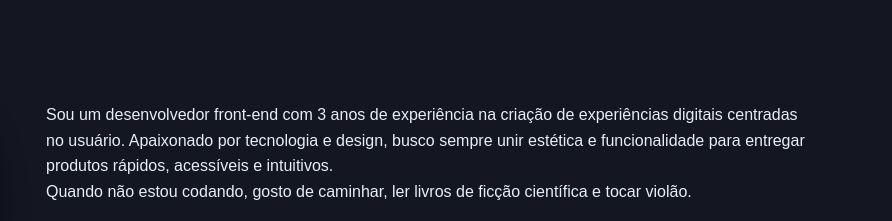
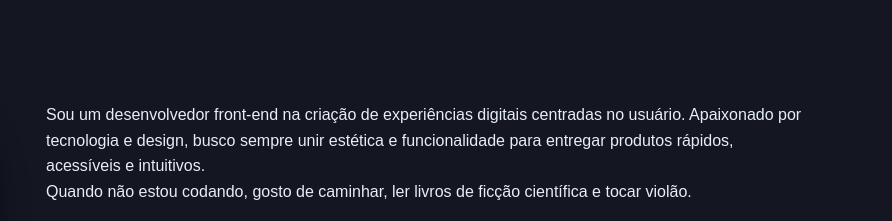
Before and after one commit to Joabsonbatista/joabsonbatista, a plain HTML site: page index.html in a window 1280 px wide. Shown: the part 967-1188 px from the top of the page, 388-1280 px from the left. Drawn offline with Linux system fonts and the light colour scheme.

Commit message:
novo projeto

```diff
--- a/index.html
+++ b/index.html
@@ -68,7 +68,7 @@
             height="300">
         </div>
         <div class="texto">
-          <p> Sou um desenvolvedor front-end com 3 anos de experiência na criação de experiências digitais centradas no usuário. Apaixonado por tecnologia e design, busco sempre unir estética e funcionalidade para entregar produtos rápidos, acessíveis e intuitivos. </p>
+          <p> Sou um desenvolvedor front-end  na criação de experiências digitais centradas no usuário. Apaixonado por tecnologia e design, busco sempre unir estética e funcionalidade para entregar produtos rápidos, acessíveis e intuitivos. </p>
           <p> Quando não estou codando, gosto de caminhar, ler livros de ficção científica e tocar violão. </p>
           <div class="skills">
             <h3>Habilidades:</h3>
```
